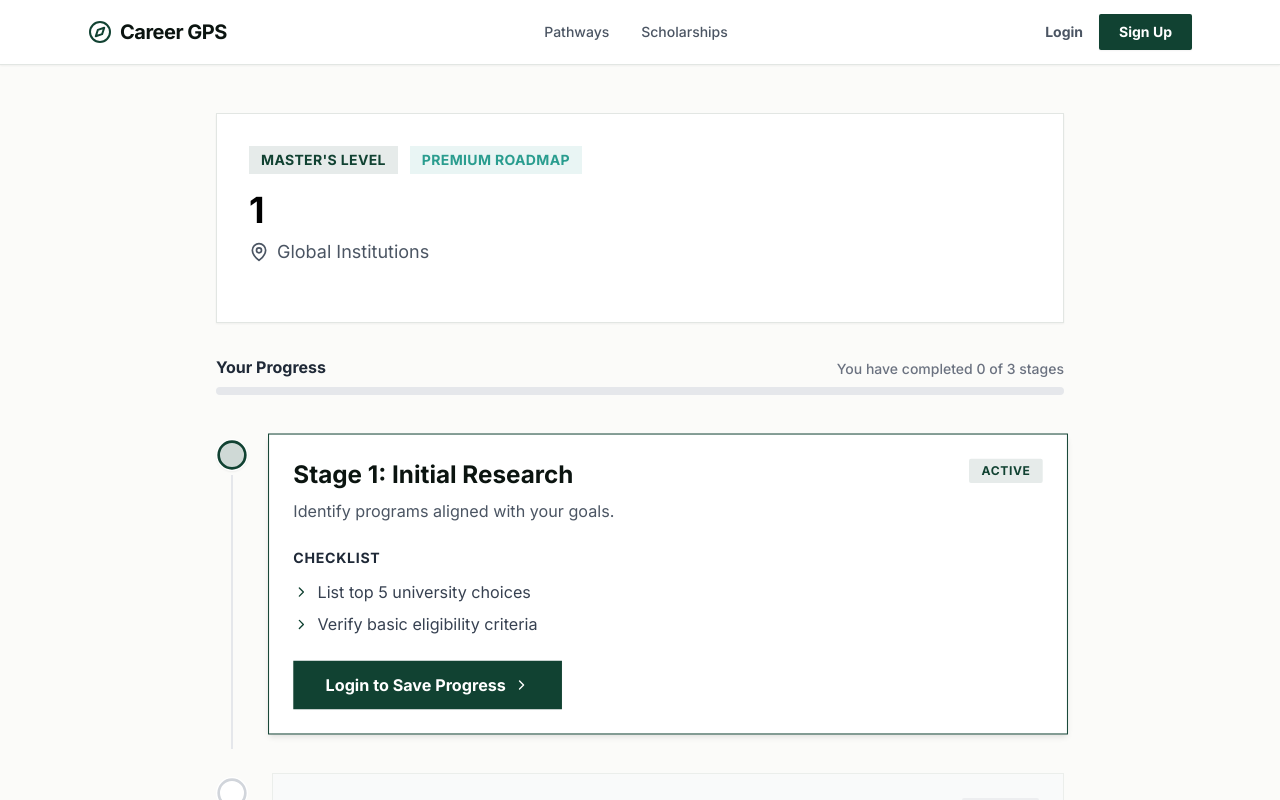
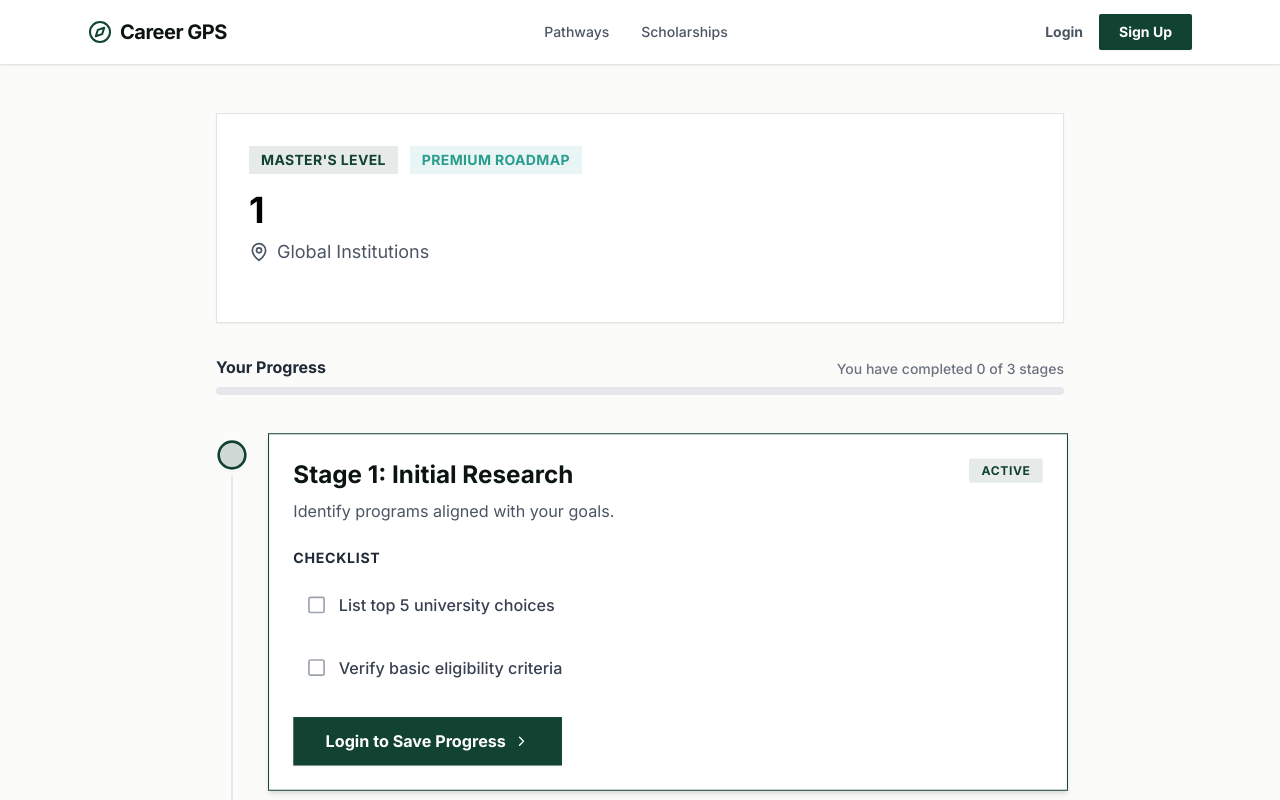
Before and after one commit to SahilDhinwa/Career-gps2.0, a Next.js app: page /roadmap/1 in a window 1280 px wide. Shown: the top 800 px of the page. Built offline with nearby package versions, Linux system fonts and the light colour scheme; no server answers.

Commit message:
Implement checklist tracking and saving
Added functionality to track individual checklist items with state management and Firebase integration.

```diff
--- a/app/roadmap/[id]/page.tsx
+++ b/app/roadmap/[id]/page.tsx
@@ -1,6 +1,6 @@
 "use client";
 
-import { CheckCircle, Circle, MapPin, BookOpen, ChevronRight } from "lucide-react";
+import { CheckCircle, Circle, MapPin, BookOpen, ChevronRight, CheckSquare, Square } from "lucide-react";
 import { useState, useEffect } from "react";
 import { auth, db } from "../../../lib/firebase";
 import { doc, getDoc, updateDoc } from "firebase/firestore";
@@ -66,6 +66,9 @@ export default function RoadmapTracker({ params }: { params: { id: string } }) {
   const [user, setUser] = useState<User | null>(null);
   const [isLoading, setIsLoading] = useState(true);
 
+  // NEW: State to track individual checked items
+  const [checkedItems, setCheckedItems] = useState<string[]>([]);
+
   // --- SMART ROUTER & LOCATION TAGGING ---
   let baseRoadmap = masterRoadmap;
   let locationTag = "Global Institutions";
@@ -95,6 +98,7 @@ export default function RoadmapTracker({ params }: { params: { id: string } }) {
     const unsubscribe = onAuthStateChanged(auth, async (currentUser) => {
       if (!currentUser) {
         setUser(null);
+        setCheckedItems([]); // Clear checks for guests
         setIsLoading(false);
         return;
       }
@@ -107,12 +111,20 @@ export default function RoadmapTracker({ params }: { params: { id: string } }) {
 
         if (userSnap.exists()) {
           const data = userSnap.data();
+
+          // 1. Restore Stage Progress
           const savedProgress = data.roadmapProgress?.[params.id] || 1;
-
           setStages(baseRoadmap.map(stage => ({
             ...stage,
             status: stage.id < savedProgress ? "completed" : stage.id === savedProgress ? "active" : "locked"
           })));
+
+          // 2. Restore Individual Checklist Progress
+          const savedChecklist = data.checklistProgress?.[params.id] || [];
+          setCheckedItems(savedChecklist);
+
+        } else {
+          setCheckedItems([]);
         }
       } catch (error) {
         console.error("Failed to fetch progress", error);
@@ -123,6 +135,33 @@ export default function RoadmapTracker({ params }: { params: { id: string } }) {
 
     return () => unsubscribe();
   }, [params.id, baseRoadmap]);
+
+  // --- SMART MICRO-INTERACTION SAVING ---
+  const handleToggleCheck = async (item: string) => {
+    if (!user) {
+      router.push("/login"); // Force login to save micro-progress
+      return;
+    }
+
+    const isCurrentlyChecked = checkedItems.includes(item);
+
+    // Create the updated array locally first for instant UI response
+    const newCheckedItems = isCurrentlyChecked
+      ? checkedItems.filter(i => i !== item)
+      : [...checkedItems, item];
+
+    setCheckedItems(newCheckedItems);
+
+    // Blast it to the Firebase Database
+    try {
+      const userRef = doc(db, "users", user.uid);
+      await updateDoc(userRef, {
+        [`checklistProgress.${params.id}`]: newCheckedItems
+      });
+    } catch (error) {
+      console.error("Failed to save checklist item", error);
+    }
+  };
 
   const handleMarkComplete = async (stageId: number) => {
     if (!user) {
@@ -263,13 +302,26 @@ export default function RoadmapTracker({ params }: { params: { id: string } }) {
                 {(isActive || isCompleted) && stage.checklist && (
                   <div className="mb-6">
                     <p className="font-bold text-sm text-gray-800 mb-3 uppercase tracking-wider">Checklist</p>
-                    <ul className="space-y-2">
-                      {stage.checklist.map((item: string, i: number) => (
-                        <li key={i} className="flex items-start gap-2 text-gray-700">
-                          <ChevronRight className={`w-4 h-4 mt-1 shrink-0 ${isCompleted ? "text-success" : "text-primary"}`} />
-                          <span className={isCompleted ? "line-through text-gray-500" : ""}>{item}</span>
-                        </li>
-                      ))}
+                    <ul className="space-y-3">
+                      {stage.checklist.map((item: string, i: number) => {
+                        const isItemChecked = checkedItems.includes(item);
+                        return (
+                          <li
+                            key={i}
+                            onClick={() => handleToggleCheck(item)}
+                            className="flex items-start gap-3 p-3 rounded-sm cursor-pointer transition-colors hover:bg-gray-50 border border-transparent hover:border-gray-100"
+                          >
+                            {isItemChecked ? (
+                              <CheckSquare className="w-5 h-5 text-success shrink-0 mt-0.5" />
+                            ) : (
+                              <Square className="w-5 h-5 text-gray-400 shrink-0 mt-0.5" />
+                            )}
+                            <span className={`text-sm md:text-base font-medium transition-all ${isItemChecked ? "line-through text-gray-400" : "text-gray-700"}`}>
+                              {item}
+                            </span>
+                          </li>
+                        );
+                      })}
                     </ul>
                   </div>
                 )}
@@ -296,4 +348,4 @@ export default function RoadmapTracker({ params }: { params: { id: string } }) {
       </div>
     </div>
   );
-      }
+}
```
